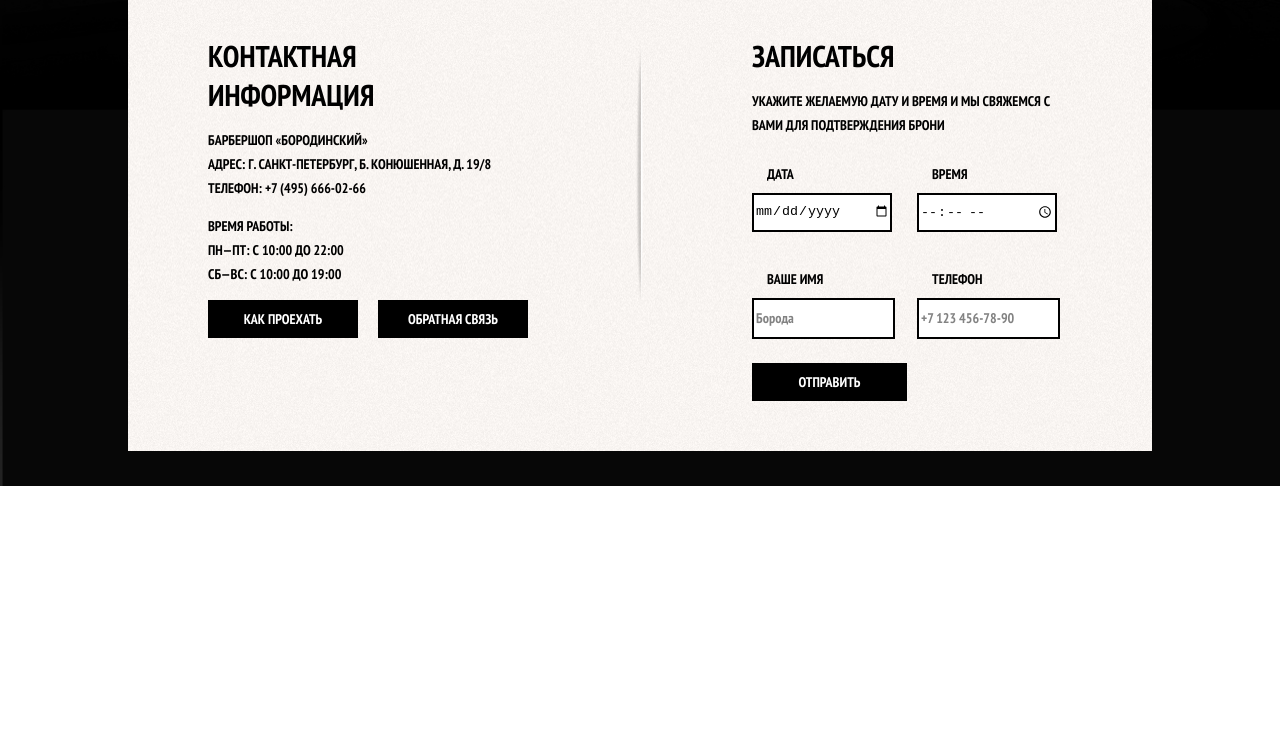
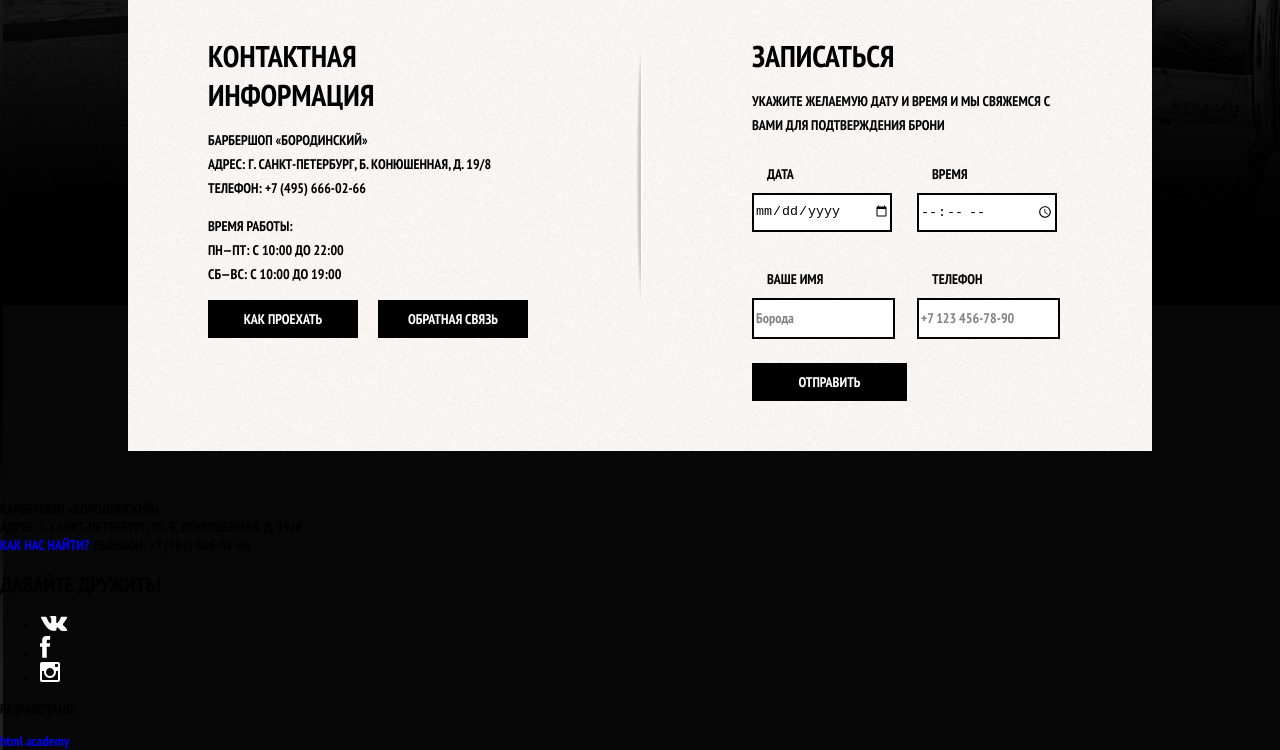
Before and after one commit to kazumi8/barbershop, a plain HTML site: page index.html in a window 1280 px wide. Shown: the part 959-1709 px from the top of the page. Before the commit the page ends 1445 px from the top, so only its background shows below. Drawn offline with nearby package versions, Linux system fonts and the light colour scheme.

Commit message:
написала html для футера

```diff
--- a/index.html
+++ b/index.html
@@ -203,6 +203,48 @@
             </section>
         </div>
     </main>
+    <footer class="main-footer">
+        <div class="main-footer__wrapper">
+            <section class="main-footer__info">
+                <p class="main-footer__info-text">
+                    БАРБЕРШОП «БОРОДИНСКИЙ»<br>
+                    АДРЕС: Г. САНКТ-ПЕТЕРБУРГ, УЛ. Б. КОНЮШЕННАЯ, Д. 19/8<br>
+                   <a href="#" class="main-footer__info-link">КАК НАС НАЙТИ?</a>
+                    ТЕЛЕФОН: +7 (495) 666-02-66
+                </p>
+            </section>
+            <section class="main-footer__social">
+                <h2 class="main-footer__social-title">
+                    ДАВАЙТЕ ДРУЖИТЬ!
+                </h2>
+                <ul class="main-footer__social-list social-list">
+                    <li class="social-list__item">
+                        <a href="https://vk.com/htmlacademy" class="social-list__item-link">
+                            <img class="social-list__item-img-vk" src="./img/vk.svg">
+                        </a>
+                    </li>
+                    <li class="social-list__item">
+                        <a href="https://m.facebook.com/htmlacademy/" class="social-list__item-link">
+                            <img class="social-list__item-img-fb" src="./img/facebook.svg">
+                        </a>
+                    </li>
+                    <li class="social-list__item">
+                        <a href="https://www.instagram.com/htmlacademy/?hl=ru" class="social-list__item-link">
+                            <img class="social-list__item-img-inst" src="./img/instagram.svg">
+                        </a>
+                    </li>
+                </ul>
+            </section>
+            <section class="developers">
+                <p class="developers__text">
+                    РАЗРАБОТАНО:
+                </p>
+                <a href="https://htmlacademy.ru/" class="developers__link">
+                    html academy
+                </a>
+            </section>
+        </div>
+    </footer>
     <script src="https://unpkg.com/swiper/swiper-bundle.min.js"></script>
     <script>
         var mySwiper = new Swiper('.swiper-container', {
```
Also changed, not shown: img/facebook.svg (added), img/instagram.svg (added), img/vk.svg (added).
